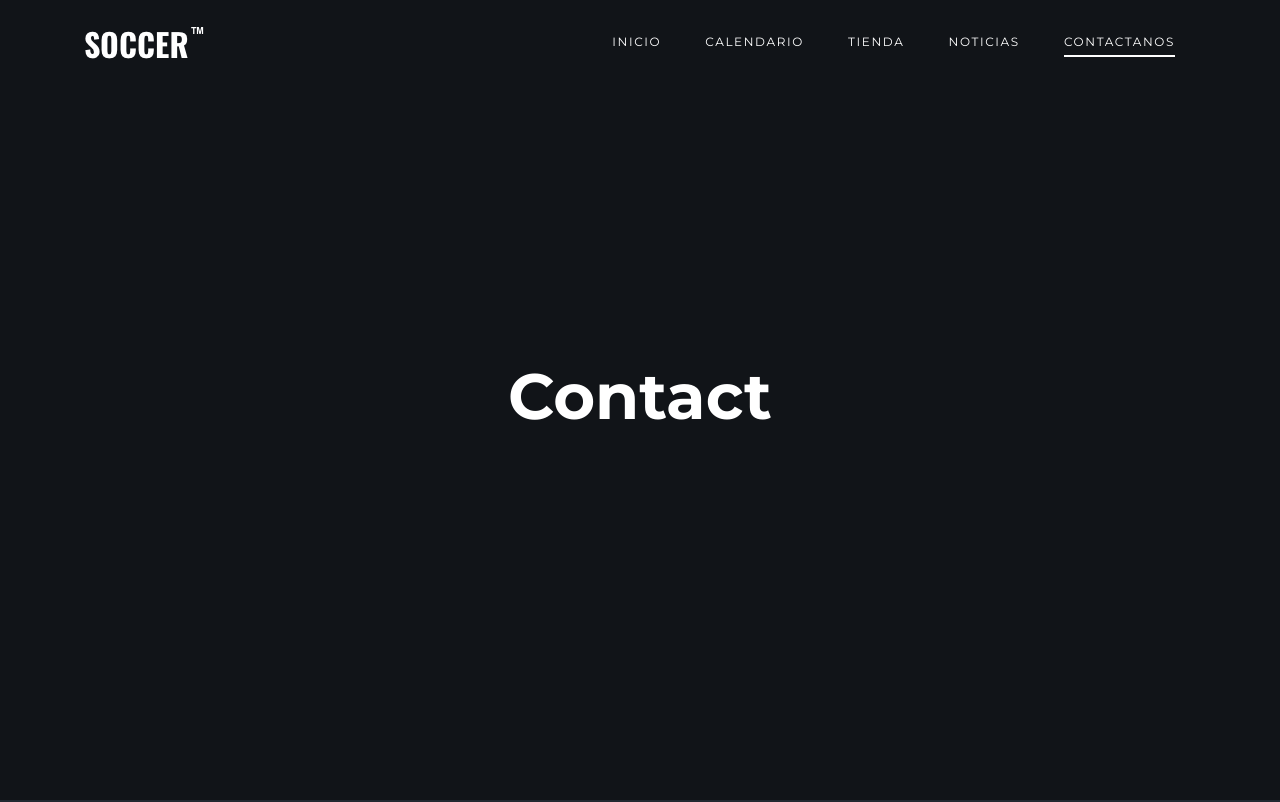
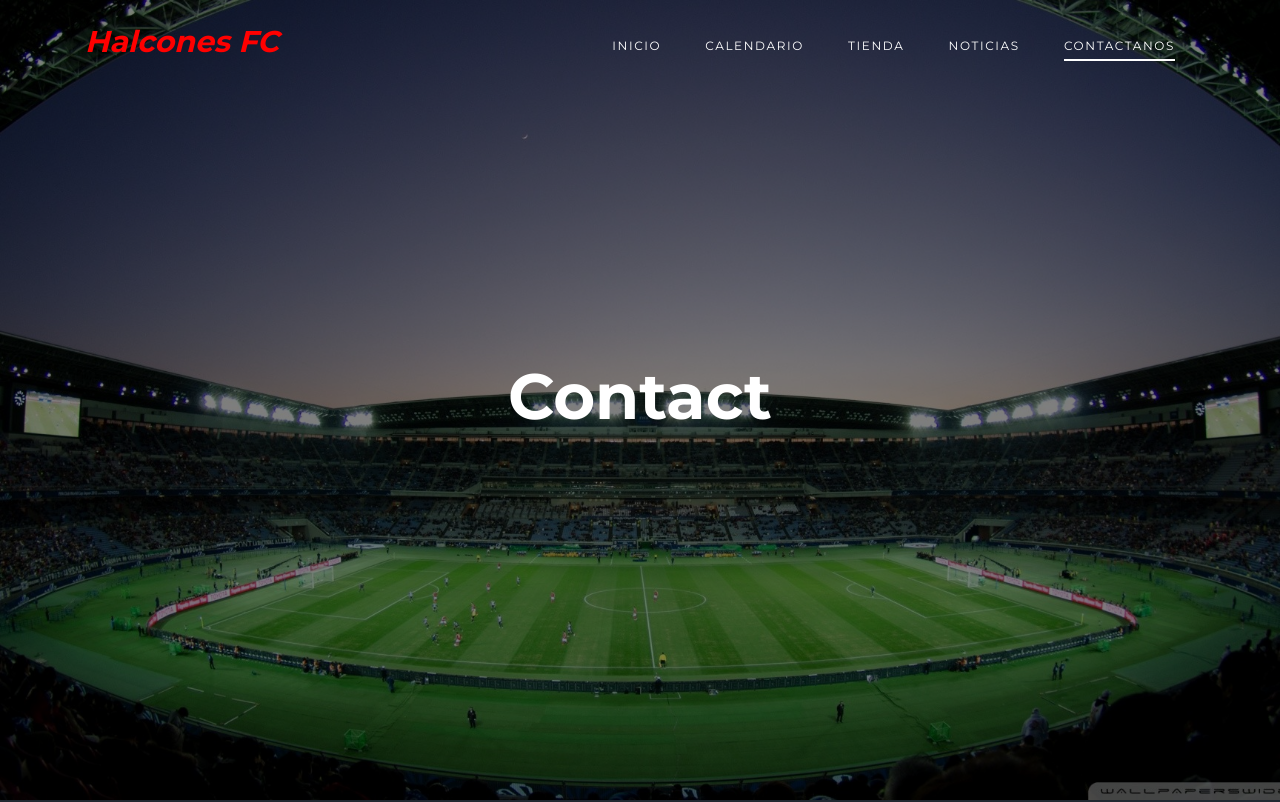
Before and after one commit to PedroPelirrojo/halconesfc, a plain HTML site: page halconesfc/contact.html in a window 1280 px wide. Shown: the top 802 px of the page. Drawn offline with Linux system fonts and the light colour scheme; files whose address does not match are found by name.

Commit message:
fondo header

```diff
--- a/halconesfc/contact.html
+++ b/halconesfc/contact.html
@@ -51,7 +51,7 @@
         <div class="d-flex align-items-center">
           <div class="site-logo">
             <a href="index.html">
-              <img src="images/logo.png" alt="Logo">
+              <h1 style="color: rgb(255, 0, 0); font-style:italic; font-size: 30px; font-weight: bold;"> Halcones FC </h1>
             </a>
           </div>
           <div class="ml-auto">
@@ -73,7 +73,7 @@
 
     </header>
 
-    <div class="hero overlay" style="background-image: url('images/bg_3.jpg');">
+    <div class="hero overlay" style="background-image: url('images/estadio.jpg');">
       <div class="container">
         <div class="row align-items-center">
           <div class="col-lg-9 mx-auto text-center">
```
Also changed, not shown: halconesfc/blog.html (+2 -2 lines), halconesfc/matches.html (+2 -2 lines), halconesfc/players.html (+2 -2 lines).
